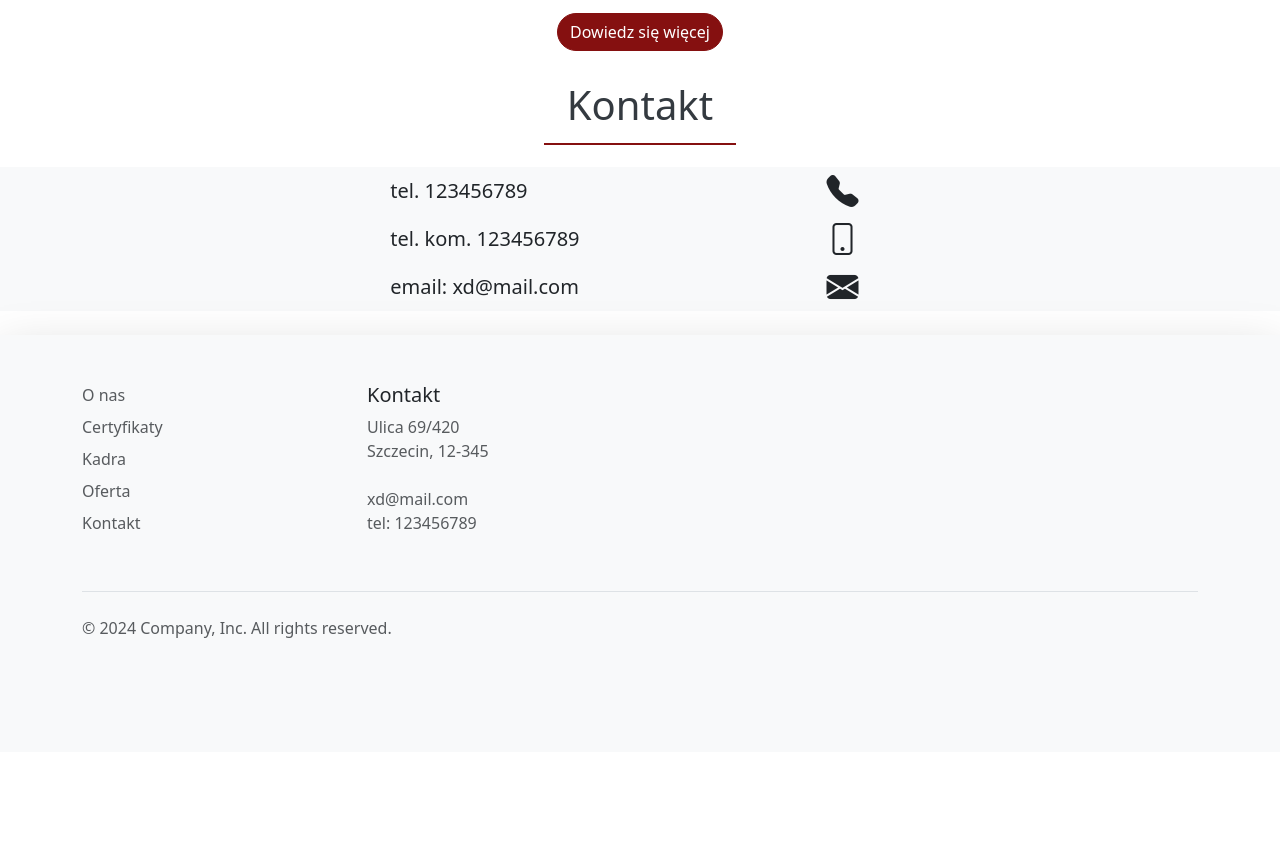
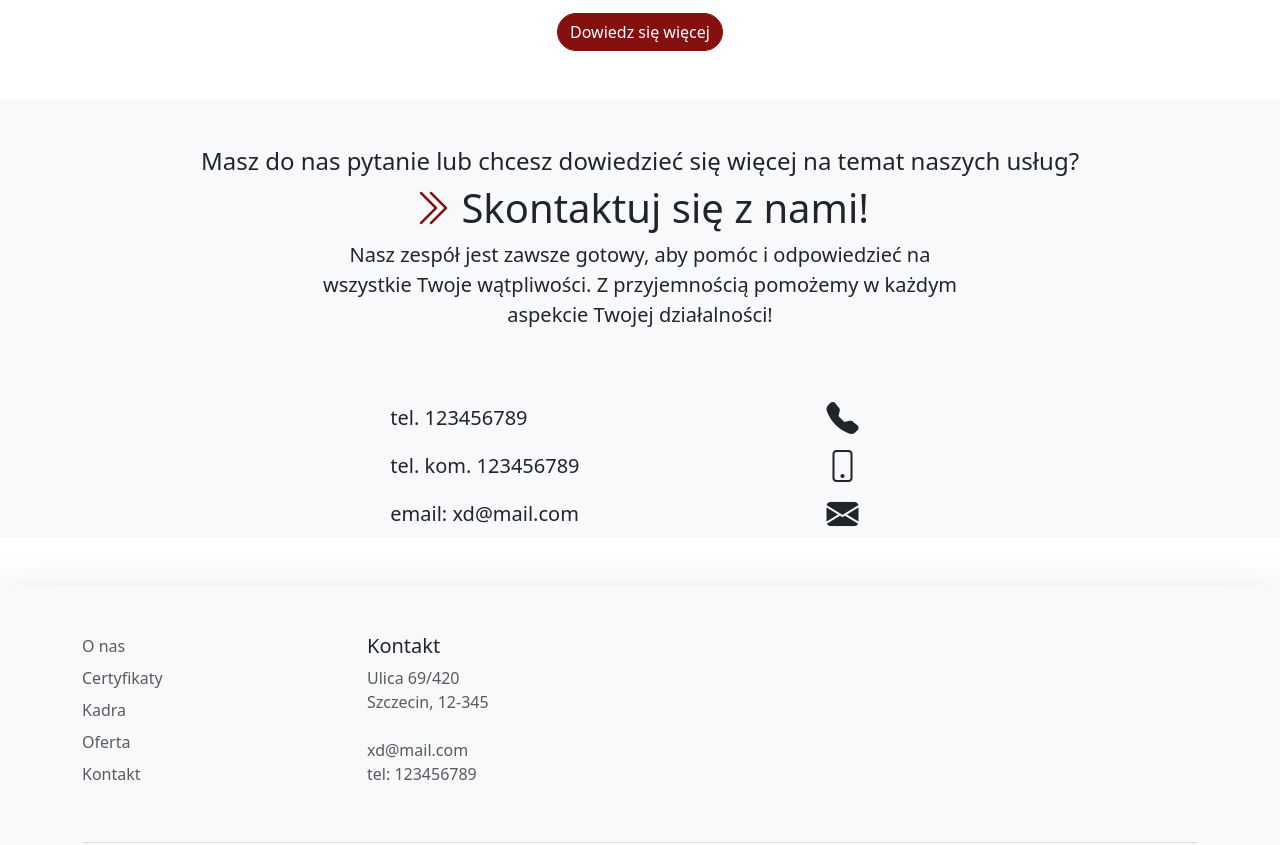
Before and after one commit to Kusmir/stronka, a website: page index.html in a window 1280 px wide. Shown: the part 1952-2797 px from the top of the page. Before the commit the page ends 2704 px from the top, so only its background shows below. Drawn offline with nearby package versions, Linux system fonts and the light colour scheme.

Commit message:
Add kontakt section to home page

```diff
--- a/components/header.js
+++ b/components/header.js
@@ -25,13 +25,10 @@ class Header extends HTMLElement {
                     <div class="offcanvas-body">
                         <ul class="navbar-nav justify-content-end flex-grow-1 pe-3">
                             <li class="nav-item">
-                                <a class="nav-link mx-lg-2" href="index.html#about">O nas</a>
+                                <a class="nav-link mx-lg-2" href="index.html">Strona główna</a>
                             </li>
                             <li class="nav-item">
-                                <a class="nav-link mx-lg-2" href="index.html#certyfikaty">Certyfikaty</a>
-                            </li>
-                            <li class="nav-item">
-                                <a class="nav-link mx-lg-2" href="index.html#kadra">Kadra</a>
+                                <a class="nav-link mx-lg-2" href="about.html">O nas</a>
                             </li>
                             <li class="nav-item">
                                 <a class="nav-link mx-lg-2" href="index.html#oferta">Oferta</a>
--- a/index.html
+++ b/index.html
@@ -250,17 +250,32 @@
         </section>
         <!-- End Oferta section -->
 
-        <!-- Kontakt section -->
-        <section id="kontakt" class="section kontakt-section mb-4">
-          <div class="container-fluid p-0">
-            <div
-              class="section-header"
-              data-aos="fade-bottom"
-              data-aos-duration="1000"
-              data-aos-once="true"
+        <div class="my-5">
+          <div class="text-center bg-body-tertiary">
+            <div class="container py-5">
+              <h4>
+                Masz do nas pytanie lub chcesz dowiedzieć się więcej na temat
+                naszych usług?
+              </h4>
+              <a
+                href="kontakt.html"
+                class="text-reset text-decoration-none contact-section-link"
               >
-              Kontakt
+                <h1>
+                  <span class="icon">
+                    <i class="bi bi-chevron-double-right icon"></i>
+                  </span>
+                  <span class="link-text"> Skontaktuj się z nami! </span>
+                </h1>
+              </a>
+              <p class="col-lg-7 mx-auto lead">
+                Nasz zespół jest zawsze gotowy, aby pomóc i odpowiedzieć na
+                wszystkie Twoje wątpliwości. Z przyjemnością pomożemy w każdym
+                aspekcie Twojej działalności!
+              </p>
             </div>
+          </div>
+
           <div class="container-fluid bg-light">
             <div class="col-lg-5 container-fluid bg-light">
               <!-- Telephone -->
@@ -294,17 +309,13 @@
                     email: xd@mail.com
                   </a>
                 </div>
-                  <div
-                    class="col-lg-1 col-2 my-auto"
-                  >
+                <div class="col-lg-1 col-2 my-auto">
                   <i class="contact-icon bi bi-envelope-fill"></i>
                 </div>
               </div>
             </div>
           </div>
         </div>
-        </section>
-        <!-- End Kontakt section -->
       </div>
     </main>
 
--- a/style.scss
+++ b/style.scss
@@ -26,7 +26,9 @@ $theme-colors: map-merge($theme-colors, $theme-colors);
   overflow-x: hidden;
 }
 
-.aos-init:not(.aos-animate):after {position: fixed;}
+.aos-init:not(.aos-animate):after {
+  position: fixed;
+}
 
 .navbar {
   background-color: var(--bs-light);
@@ -100,7 +102,7 @@ $theme-colors: map-merge($theme-colors, $theme-colors);
 }
 
 .hero-section {
-  background: url("../img/about.webp") no-repeat center;
+  background: url("../img/stock1.jpeg") no-repeat center;
   background-size: cover;
   height: 100%;
   position: relative;
@@ -141,7 +143,7 @@ $theme-colors: map-merge($theme-colors, $theme-colors);
 }
 
 .zoom-on-hover {
-  transition: transform .2s;
+  transition: transform 0.2s;
 }
 
 .zoom-on-hover:hover {
@@ -213,8 +215,7 @@ $theme-colors: map-merge($theme-colors, $theme-colors);
 }
 .timeline-container .timeline > .timeline-item .timeline-circle {
   background-color: var(--tl-circle-color);
-  border: var(--tl-circle-border-size) solid
-    var(--tl-circle-border-color);
+  border: var(--tl-circle-border-size) solid var(--tl-circle-border-color);
   border-radius: 50%;
   content: "";
   height: var(--tl-circle-size);
@@ -286,7 +287,7 @@ $theme-colors: map-merge($theme-colors, $theme-colors);
 .about-subpage-header:before {
   content: "";
   background-size: cover;
-  height:100%;
+  height: 100%;
   width: 100%;
   position: absolute;
   top: 0;
@@ -328,6 +329,38 @@ $theme-colors: map-merge($theme-colors, $theme-colors);
   font-size: 2rem;
 }
 
+.icon {
+  color: $primary !important;
+}
+
+.contact-section-link {
+  position: relative;
+  display: inline-block;
+  transition: transform 0.3s ease-in-out;
+}
+
+.contact-section-link:hover {
+  transform: scale(1.1);
+}
+
+.contact-section-link .link-text::before {
+  content: "";
+  position: absolute;
+  bottom: 5px; /* Adjust if needed to place underline correctly */
+  left: 50%;
+  transform: translateX(-50%);
+  width: 0;
+  height: 2px;
+  background-color: var(--bs-primary);
+  visibility: hidden;
+  transition: width 0.3s ease-in-out;
+}
+
+.contact-section-link:hover .link-text::before {
+  width: 90%;
+  visibility: visible;
+}
+
 .link-icon {
   position: absolute;
   top: 0;
```
Also changed, not shown: css/style.css, 1 other file. Lines whose indentation alone changed are shown as unchanged.
